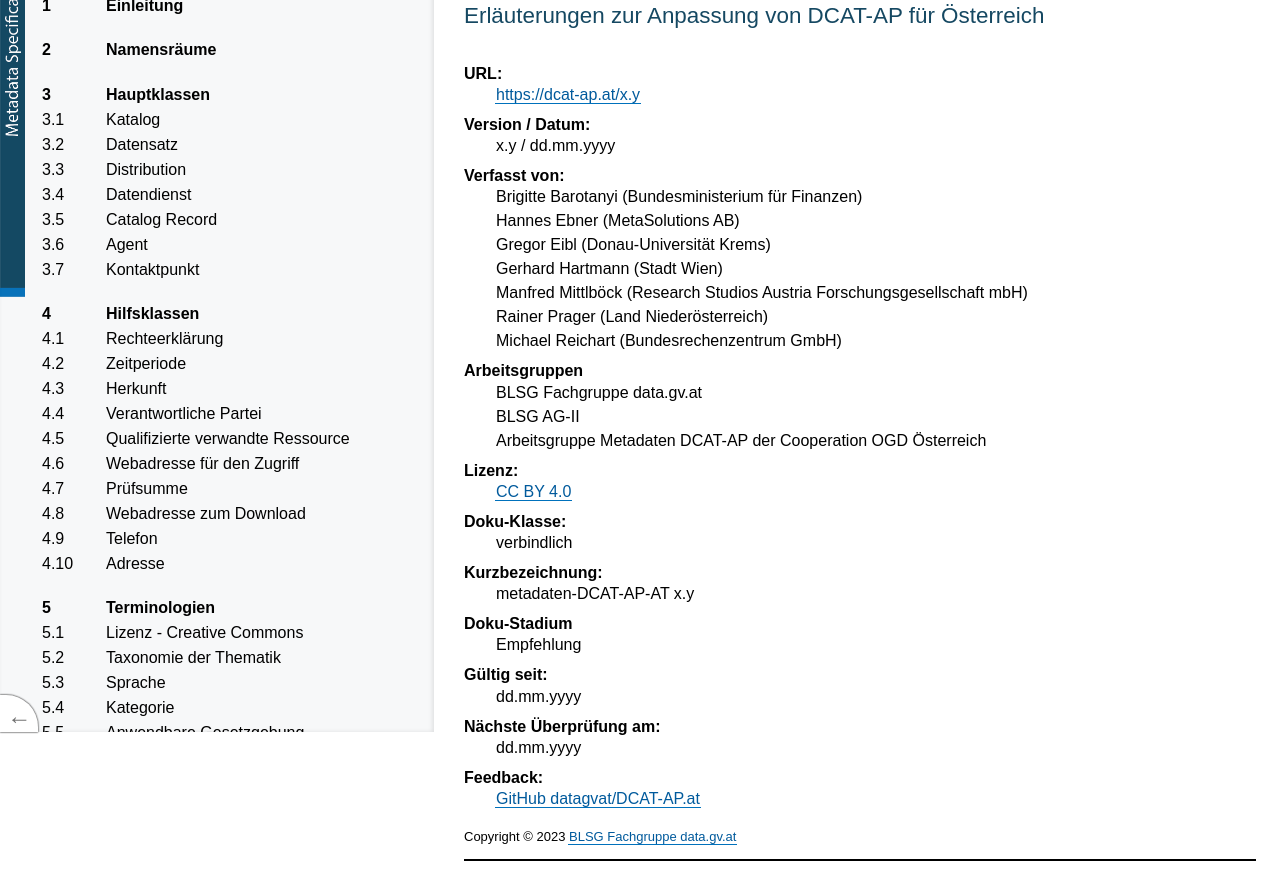
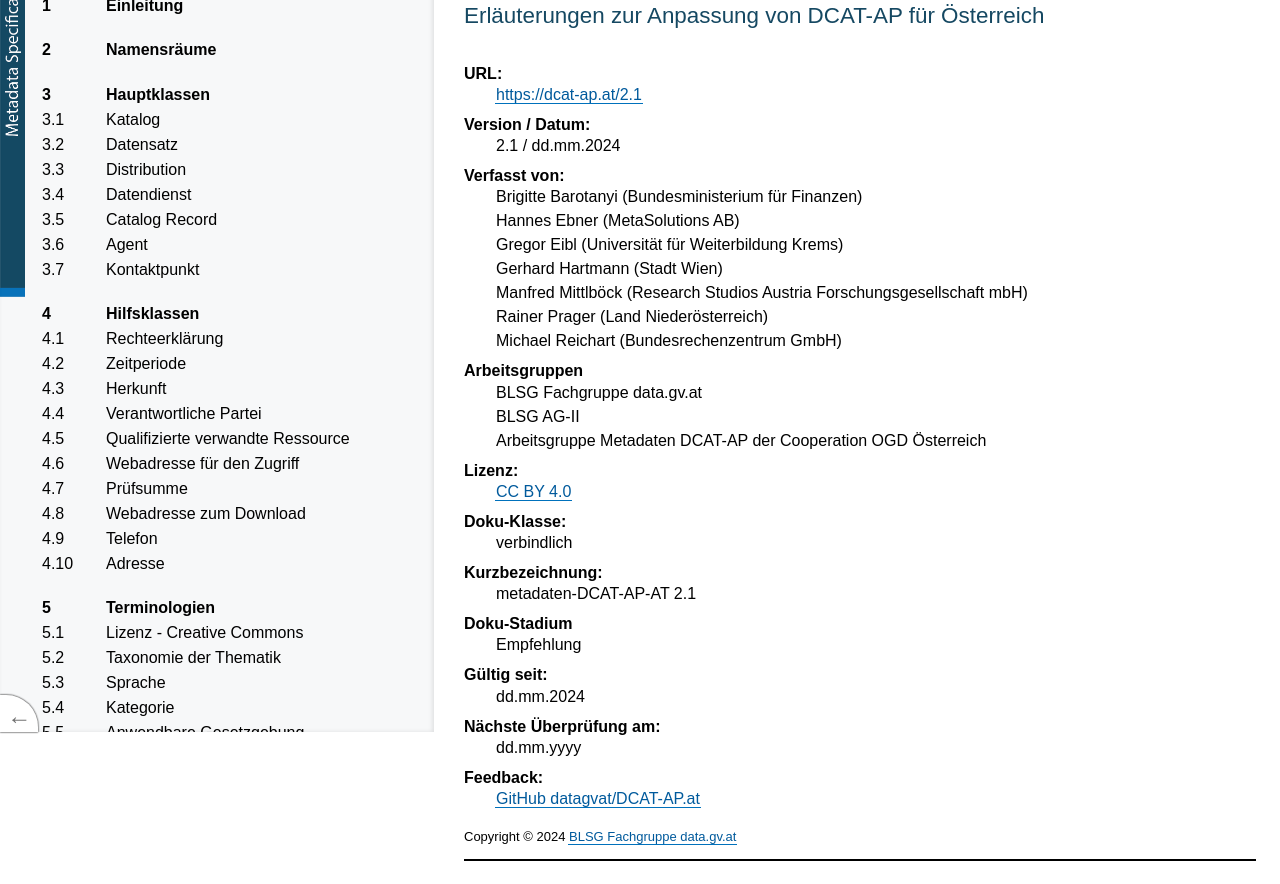
Before and after one commit to datagvat/DCAT-AP.at, a plain HTML site: page index.html in a window 1280 px wide. Shown: the part 68-952 px from the top of the page. Drawn offline with nearby package versions, Linux system fonts and the light colour scheme; a script that the page names is missing.

Commit message:
Änderung der Metadaten

```diff
--- a/index.html
+++ b/index.html
@@ -16,13 +16,13 @@
     <div>
         <dl>
             <dt>URL:</dt>
-            <dd><a href="./">https://dcat-ap.at/x.y</a></dd>
+            <dd><a href="./">https://dcat-ap.at/2.1</a></dd>
             <dt>Version / Datum:</dt>
-            <dd>x.y / dd.mm.yyyy</dd>
+            <dd>2.1 / dd.mm.2024</dd>
             <dt class="editor">Verfasst von:</dt>
             <dd class="editor p-author h-card vcard">Brigitte Barotanyi (Bundesministerium für Finanzen)</dd>
             <dd class="editor p-author h-card vcard">Hannes Ebner (MetaSolutions AB)</dd>
-            <dd class="editor p-author h-card vcard">Gregor Eibl (Donau-Universität Krems)</dd>
+            <dd class="editor p-author h-card vcard">Gregor Eibl (Universität für Weiterbildung Krems)</dd>
             <dd class="editor p-author h-card vcard">Gerhard Hartmann (Stadt Wien)</dd>
             <dd class="editor p-author h-card vcard">Manfred Mittlböck (Research Studios Austria Forschungsgesellschaft mbH)</dd>
             <dd class="editor p-author h-card vcard">Rainer Prager (Land Niederösterreich)</dd>
@@ -37,18 +37,18 @@
             <dt>Doku-Klasse:</dt>
             <dd>verbindlich</dd>
             <dt>Kurzbezeichnung:</dt>
-            <dd>metadaten-DCAT-AP-AT x.y</dd>
+            <dd>metadaten-DCAT-AP-AT 2.1</dd>
             <dt>Doku-Stadium</dt>
             <dd>Empfehlung</dd>
             <dt>Gültig seit:</dt>
-            <dd>dd.mm.yyyy</dd>
+            <dd>dd.mm.2024</dd>
             <dt>Nächste Überprüfung am:</dt>
             <dd>dd.mm.yyyy</dd>
             <dt>Feedback:</dt>
             <dd><a href="https://github.com/datagvat/DCAT-AP.at/issues">GitHub datagvat/DCAT-AP.at</a></dd>
         </dl>
     </div>
-    <p class="copyright">Copyright © 2023 <a href="https://data.gv.at">BLSG Fachgruppe data.gv.at</a></p>
+    <p class="copyright">Copyright © 2024 <a href="https://data.gv.at">BLSG Fachgruppe data.gv.at</a></p>
     <hr title="separator">
 </div>
 <nav id="toc"></nav>
```
